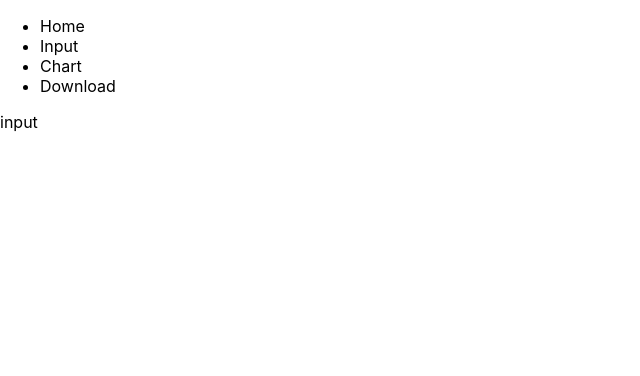
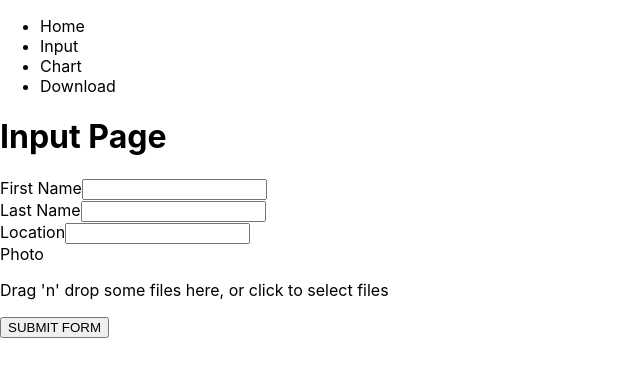
Before and after one commit to rzlzrdf/rizallazuardifirdaus-c7, a Next.js app: page /input in a window 1280 px wide. Shown: the top 376 px of the page, without its empty margins (0-640 px from the left). Built offline with nearby package versions, Linux system fonts and the light colour scheme.

Commit message:
@sun #create form + dropzone

```diff
--- a/package.json
+++ b/package.json
@@ -9,11 +9,13 @@
     "lint": "next lint"
   },
   "dependencies": {
+    "axios": "^0.27.2",
     "chart.js": "^3.7.1",
     "next": "12.1.6",
     "react": "18.1.0",
     "react-chartjs-2": "^4.1.0",
-    "react-dom": "18.1.0"
+    "react-dom": "18.1.0",
+    "react-dropzone": "^14.2.1"
   },
   "devDependencies": {
     "eslint": "8.16.0",
--- a/pages/input.js
+++ b/pages/input.js
@@ -1,9 +1,72 @@
-import React from 'react'
+import axios from 'axios'
+import React, {useRef} from 'react'
+import {useDropzone} from 'react-dropzone'
 
-const input = () => {
+const Input = () => {
+
+  const {acceptedFiles, getRootProps, getInputProps} = useDropzone();
+  const files = acceptedFiles.map(file => (
+    <li key={file.path}>
+      {file.path} - {file.size} bytes
+    </li>
+  ));
+
+  const inputFirstname = useRef()
+  const inputLastname = useRef()
+  const inputLocation = useRef()
+  const inputPhoto = useRef()
+
+  const formSubmitHandler = async (event) => {
+    event.preventDefault()
+    const submittedData = {
+      firstname: inputFirstname.current.value,
+      lastname: inputLastname.current.value,
+      location: inputLocation.current.value
+    }
+
+    // console.log(inputPhoto.current.files)
+
+    const formData = new FormData()
+
+    formData.append('data', JSON.stringify(submittedData) )
+    acceptedFiles.forEach(file => {
+      formData.append('files.photo', file, file.path)
+    })
+
+    const res = await axios.post('https://fejs-c7-api.herokuapp.com/api/students/', formData)
+    console.log(res.data)
+  }
+
   return (
-    <div>input</div>
+    <>
+      <h1>Input Page</h1>
+      <form onSubmit={formSubmitHandler}>
+        <div>
+          <label htmlFor=''>First Name</label>
+          <input type={'text'} name={'firstname'} id={'firstname'} ref={inputFirstname} />
+        </div>
+        <div>
+          <label htmlFor=''>Last Name</label>
+          <input type={'text'} name={'lastname'} id={'lastname'} ref={inputLastname} />
+        </div>
+        <div>
+          <label htmlFor=''>Location</label>
+          <input type={'text'} name={'location'} id={'location'} ref={inputLocation} />
+        </div>
+        <div>
+          <label htmlFor=''>Photo</label>
+          <div {...getRootProps({className: 'dropzone'})}>
+            <input {...getInputProps()} />
+            <p>Drag 'n' drop some files here, or click to select files</p>
+          </div>
+        </div>
+        <ul>{files}</ul>
+        <div>
+          <input type={'submit'} value={'SUBMIT FORM'} />
+        </div>
+      </form>
+    </>
   )
 }
 
-export default input
+export default Input
```
Also changed, not shown: 2 other files (tests, documents, lock files or other folders).
